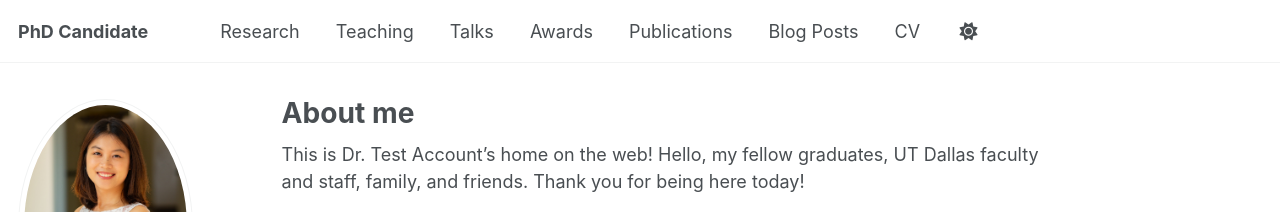
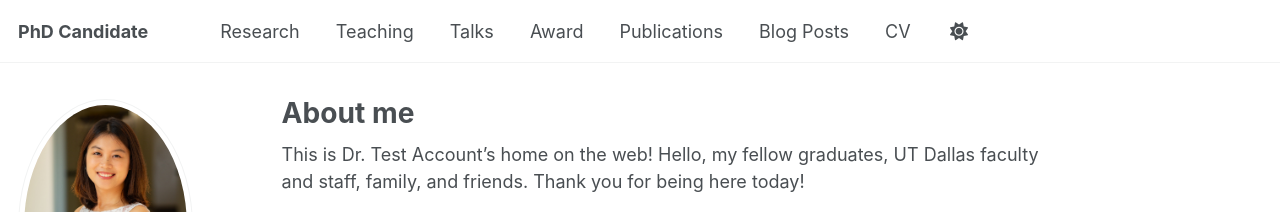
Before and after one commit to qxc2/Katalia_Qiuxia_Chen_v1, a Jekyll site: the page built from _pages/about.md, in a window 1280 px wide. Shown: the top 212 px of the page. Built offline with Jekyll 4.4.1, drawn with Linux system fonts in a browser that asks for light colours; some web fonts are replaced.

Commit message:
Update navigation.yml

```diff
--- a/_data/navigation.yml
+++ b/_data/navigation.yml
@@ -18,7 +18,7 @@ main:
   - title: "Talks"
     url: /talks/
 
-  - title: "Awards"
+  - title: "Award"
     url: /awards/
 
   - title: "Publications"
```
